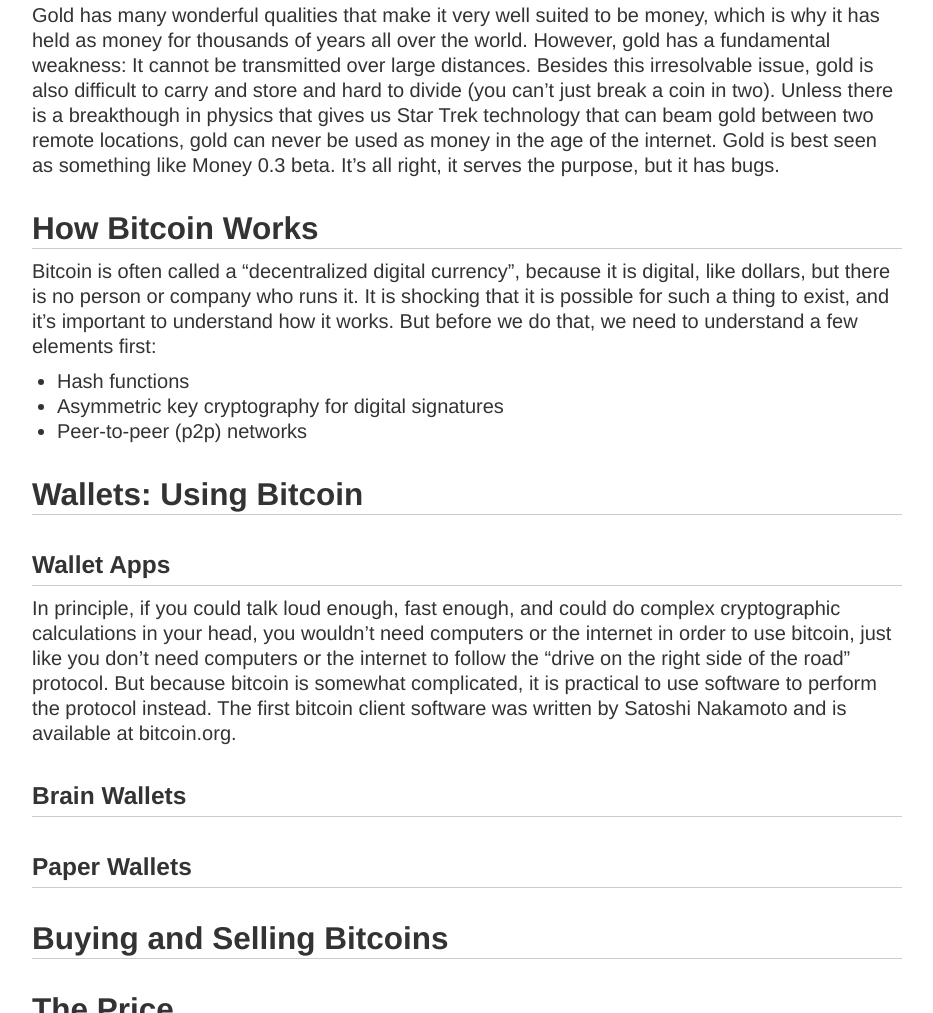
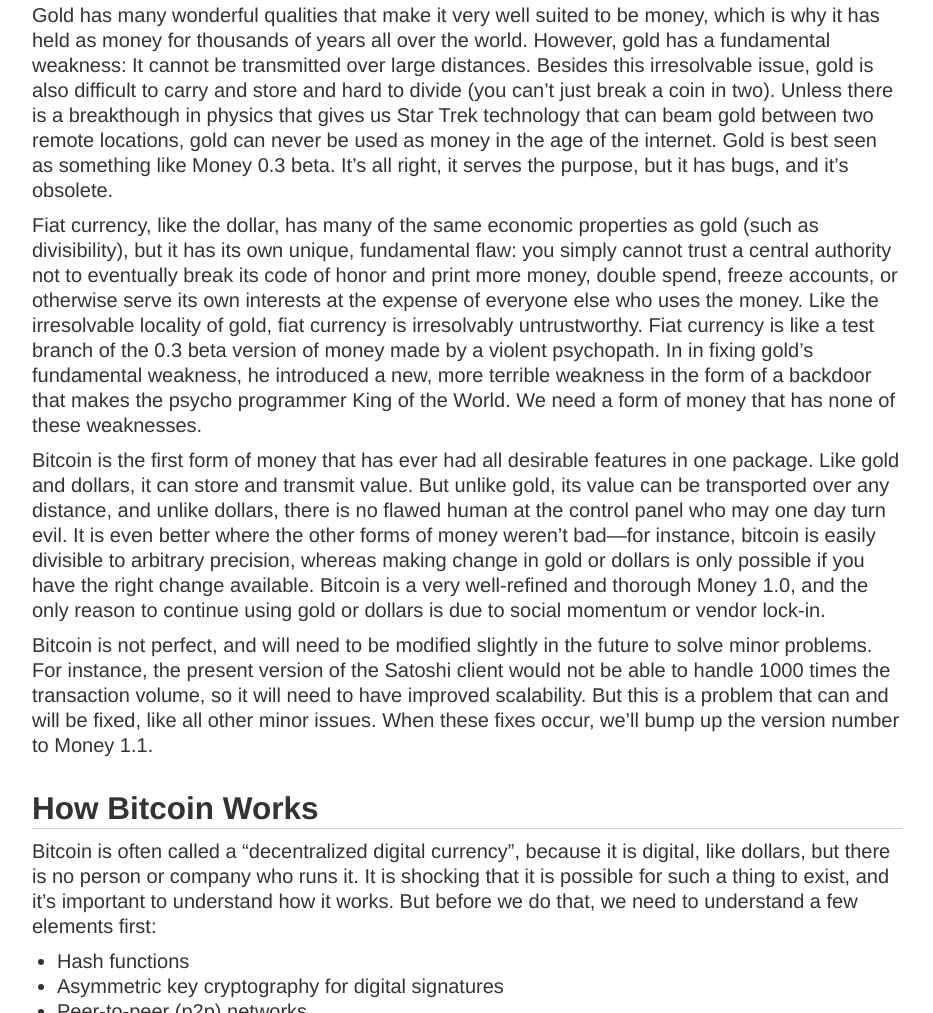
Before and after one commit to matiu/diveintobitcoin.com, a website: page public/index.html in a window 1280 px wide. Shown: the part 1973-2986 px from the top of the page, without its empty margins (23-956 px from the left). Drawn offline with nearby package versions, Linux system fonts and the light colour scheme.

Commit message:
finished Bitcoin is Money 1.0

```diff
--- a/public/index.html
+++ b/public/index.html
@@ -91,7 +91,7 @@
 
 <h3>Bitcoin is a Decentralized Public Ledger</h3>
 
-<h3 id="bitcoinismoney1.0"><a href="#bitcoinismoney10">Bitcoin is Money 1.0</a></h3>
+<h3 id="bitcoinismoney10"><a href="#bitcoinismoney10">Bitcoin is Money 1.0</a></h3>
 
 <p>It is often said that bitcoin is &#8220;Money 2.0,&#8221; as though it were just like money, but with a few extra bells and whistles.
 This is false.
@@ -105,7 +105,27 @@
 Besides this irresolvable issue, gold is also difficult to carry and store and hard to divide (you can&#8217;t just break a coin in two).
 Unless there is a breakthough in physics that gives us Star Trek technology that can beam gold between two remote locations, gold can never be used as money in the age of the internet.
 Gold is best seen as something like Money 0.3 beta.
-It&#8217;s all right, it serves the purpose, but it has bugs.
+It&#8217;s all right, it serves the purpose, but it has bugs, and it&#8217;s obsolete.
+</p>
+
+<p>Fiat currency, like the dollar, has many of the same economic properties as gold (such as divisibility), but it has its own unique, fundamental flaw: you simply cannot trust a central authority not to eventually break its code of honor and print more money, double spend, freeze accounts, or otherwise serve its own interests at the expense of everyone else who uses the money.
+Like the irresolvable locality of gold, fiat currency is irresolvably untrustworthy.
+Fiat currency is like a test branch of the 0.3 beta version of money made by a violent psychopath.
+In in fixing gold&#8217;s fundamental weakness, he introduced a new, more terrible weakness in the form of a backdoor that makes the psycho programmer King of the World.
+We need a form of money that has none of these weaknesses.
+</p>
+
+<p>Bitcoin is the first form of money that has ever had all desirable features in one package.
+Like gold and dollars, it can store and transmit value.
+But unlike gold, its value can be transported over any distance, and unlike dollars, there is no flawed human at the control panel who may one day turn evil.
+It is even better where the other forms of money weren&#8217;t bad&#8212;for instance, bitcoin is easily divisible to arbitrary precision, whereas making change in gold or dollars is only possible if you have the right change available.
+Bitcoin is a very well-refined and thorough Money 1.0, and the only reason to continue using gold or dollars is due to social momentum or vendor lock-in.
+</p>
+
+<p>Bitcoin is not perfect, and will need to be modified slightly in the future to solve minor problems.
+For instance, the present version of the Satoshi client would not be able to handle 1000 times the transaction volume, so it will need to have improved scalability.
+But this is a problem that can and will be fixed, like all other minor issues.
+When these fixes occur, we&#8217;ll bump up the version number to Money 1.1.
 </p>
 
 
```
